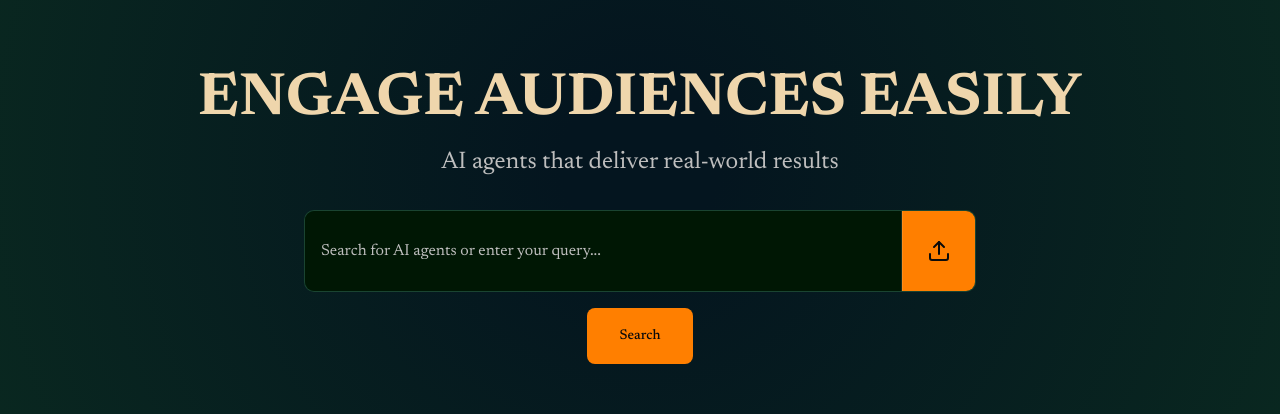
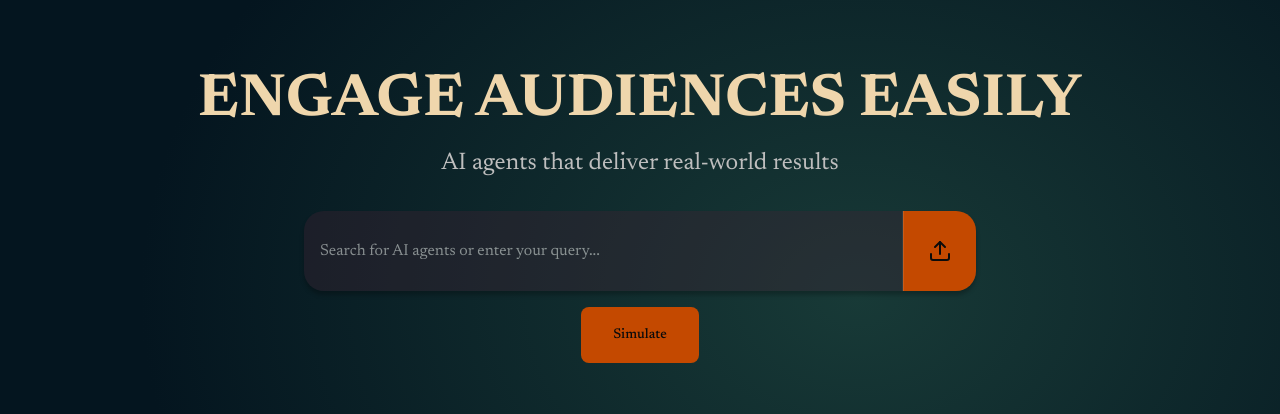
Before and after one commit to myr124/vega, a Next.js app: page / in a window 1280 px wide. Shown: the part 288-702 px from the top of the page. Built offline with nearby package versions, Linux system fonts and the light colour scheme.

Commit message:
frontend changes

```diff
--- a/src/app/globals.css
+++ b/src/app/globals.css
@@ -83,7 +83,7 @@
   --card-foreground: #EFD6AC;
   --popover: oklch(0.25 0.1 170);
   --popover-foreground: #EFD6AC;
-  --primary: oklch(0.75 0.2 50); /* Orange for accents */
+  --primary: oklch(0.5661 0.1705 42.12); /* Orange for accents */
   --primary-foreground: oklch(0.15 0 0); /* Dark text on primary */
   --secondary: oklch(0.3 0.08 170);
   --secondary-foreground: #EFD6AC;
@@ -110,12 +110,41 @@
   --sidebar-ring: oklch(0.556 0 0);
 }
 
+@keyframes fadeIn {
+  from {
+    opacity: 0;
+    transform: translateY(10px);
+  }
+  to {
+    opacity: 1;
+    transform: translateY(0);
+  }
+}
+
+@keyframes fadeOut {
+  from {
+    opacity: 1;
+    transform: translateY(0);
+  }
+  to {
+    opacity: 0;
+    transform: translateY(-10px);
+  }
+}
+
+.fade-in {
+  animation: fadeIn 0.9s ease-out forwards;
+}
+
+.fade-out {
+  animation: fadeOut 0.9s ease-in forwards;
+}
+
 @layer base {
   * {
     @apply border-border outline-ring/50;
   }
   body {
     @apply text-foreground;
-    background: radial-gradient(circle, #04151F 10%, #0A2A20 100%, #183A37 100%);
-  }
+background: radial-gradient(56.01% 60.8% at 66.98% 64.35%, #183A37 0%, #04151F 99.99%);}
 }
--- a/src/app/layout.tsx
+++ b/src/app/layout.tsx
@@ -1,7 +1,7 @@
 import type { Metadata } from "next";
 import { Geist, Geist_Mono } from "next/font/google";
 import "./globals.css";
-import { Newsreader } from "next/font/google";
+import { Newsreader, Fraunces } from "next/font/google";
 import {
     NavigationMenu,
     NavigationMenuContent,
@@ -12,8 +12,7 @@ import {
     NavigationMenuTrigger,
     NavigationMenuViewport,
 } from "@/components/ui/navigation-menu"
-
-
+import Link from "next/link";
 
 const geistSans = Geist({
     variable: "--font-geist-sans",
@@ -25,11 +24,16 @@ const geistMono = Geist_Mono({
     subsets: ["latin"],
 });
 
-
 const newsReader = Newsreader({
     variable: "--font-newsreader",
     subsets: ["latin"]
 })
+
+const fraunces = Fraunces({
+    variable: "--font-fraunces",
+    subsets: ["latin"]
+})
+
 export const metadata: Metadata = {
     title: "Vega",
     description: "Generated by create next app",
@@ -41,22 +45,28 @@ export default function RootLayout({
     children: React.ReactNode;
 }>) {
     return (
-        <html className={newsReader.className} lang="en">
-            <body className="dark">
+        <html lang="en" className={`${newsReader.className}`}>
+            <body className="dark antialiased">
                 <nav className="flex items-center p-4 bg-transparent border-b border-border/50">
                     <div className="text-2xl font-bold text-foreground mr-8">VEGA</div>
                     <div className="flex-1 flex justify-center">
                         <NavigationMenu className="flex">
                             <NavigationMenuList className="flex space-x-8">
+                                <Link href="/">
                                     <NavigationMenuItem>
                                         <NavigationMenuLink className="text-foreground hover:text-primary">Home</NavigationMenuLink>
                                     </NavigationMenuItem>
+                                </Link>
+                                <Link href="/about">
                                     <NavigationMenuItem>
                                         <NavigationMenuLink className="text-foreground hover:text-primary">About</NavigationMenuLink>
                                     </NavigationMenuItem>
+                                </Link>
+                                <Link href="/pricing">
                                     <NavigationMenuItem>
                                         <NavigationMenuLink className="text-foreground hover:text-primary">Pricing</NavigationMenuLink>
                                     </NavigationMenuItem>
+                                </Link>
                             </NavigationMenuList>
                         </NavigationMenu>
                     </div>
--- a/src/app/page.tsx
+++ b/src/app/page.tsx
@@ -48,17 +48,17 @@ export default function Home() {
 
     return (
         <main className="flex min-h-screen flex-col items-center justify-center p-8 text-foreground">
-            <h1 className="text-6xl font-bold uppercase text-center mb-4">ENGAGE AUDIENCES EASILY</h1>
-            <p className="text-2xl text-center mb-8 text-muted-foreground">AI agents that deliver real-world results</p>
-            <div className="w-full max-w-2xl">
-                <div className="bg-card rounded-lg border border-border overflow-hidden mb-4">
+            <h1 className="text-6xl font-bold uppercase text-center mb-4 fade-in">ENGAGE AUDIENCES EASILY</h1>
+            <p className="text-2xl text-center mb-8 text-muted-foreground fade-in">AI agents that deliver real-world results</p>
+            <div className="w-full max-w-2xl fade-in">
+                <div className="rounded-[20px] border-black shadow-[0_4px_4px_0_rgba(0,0,0,0.25)] overflow-hidden mb-4">
                     <div className="flex">
                         <input
                             type="text"
                             id="prompt"
                             value={prompt}
                             onChange={(e) => setPrompt(e.target.value)}
-                            className="flex-1 px-4 py-[1.75rem] bg-background border-r border-border text-foreground placeholder:text-muted-foreground focus:outline-none focus:ring-1 focus:ring-primary"
+                            className="flex-1 px-4 py-[1.75rem] bg-[#43253480] border-r border-border text-foreground placeholder:text-muted-foreground focus:outline-none focus:ring-1 focus:ring-primary opacity-70"
                             placeholder="Search for AI agents or enter your query..."
                         />
                         <input
@@ -81,7 +81,7 @@ export default function Home() {
                                 Searching...
                             </>
                         ) : (
-                            "Search"
+                            "Simulate"
                         )}
                     </Button>
                 </div>
@@ -89,7 +89,7 @@ export default function Home() {
                     <p className="text-sm text-muted-foreground mt-2 w-full max-w-2xl">Selected: {video.name} (Max 1GB)</p>
                 )}
                 {response && (
-                    <div className="mt-4 p-3 bg-muted rounded-md border border-border w-full max-w-2xl">
+                    <div className="mt-4 p-3 bg-muted rounded-md border border-border w-full max-w-2xl fade-in">
                         <p className="text-sm text-foreground">{response}</p>
                     </div>
                 )}
```
Lines whose indentation alone changed are shown as unchanged.
